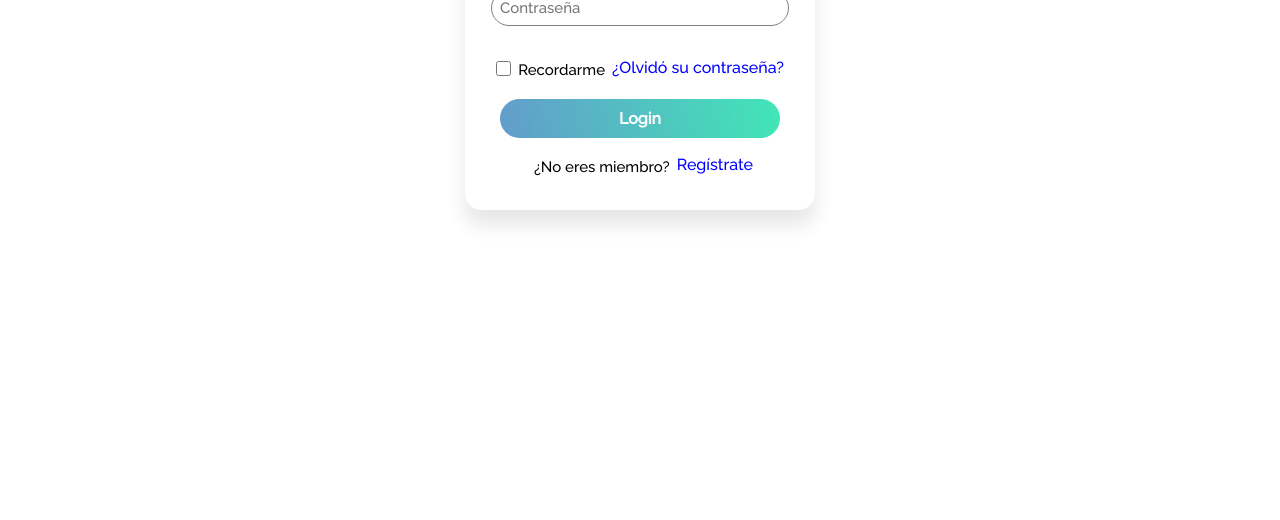
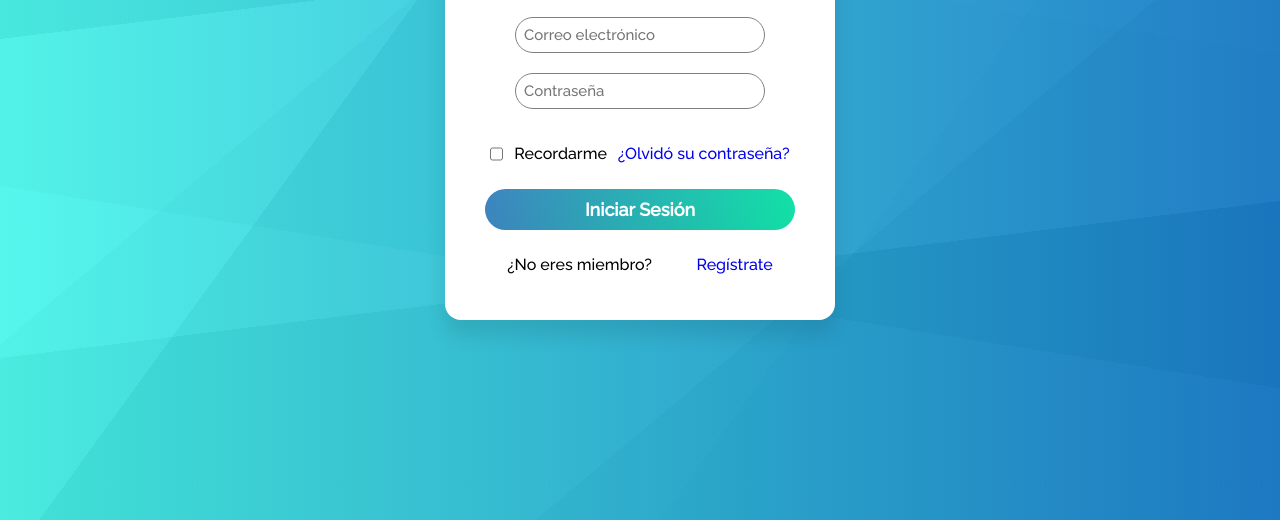
Before and after one commit to NaDisla/LoginWeb, a plain HTML site: page index.html in a window 1280 px wide. Shown: the part 280-800 px from the top of the page. Drawn offline with Linux system fonts and the light colour scheme.

Commit message:
Optimizando estilos.

```diff
--- a/estilos.css
+++ b/estilos.css
@@ -3,26 +3,33 @@
     margin: 0;
     padding: 0;
 }
+html
+{
+    height: 100%;
+}
 body
 {
     font-family: 'Raleway', sans-serif;
+    display: flex;
+    background-image: linear-gradient(306deg, rgba(54, 54, 54, 0.05) 0%, rgba(54, 54, 54, 0.05) 33.333%,rgba(85, 85, 85, 0.05) 33.333%, rgba(85, 85, 85, 0.05) 66.666%,rgba(255, 255, 255, 0.05) 66.666%, rgba(255, 255, 255, 0.05) 99.999%),linear-gradient(353deg, rgba(81, 81, 81, 0.05) 0%, rgba(81, 81, 81, 0.05) 33.333%,rgba(238, 238, 238, 0.05) 33.333%, rgba(238, 238, 238, 0.05) 66.666%,rgba(32, 32, 32, 0.05) 66.666%, rgba(32, 32, 32, 0.05) 99.999%),linear-gradient(140deg, rgba(192, 192, 192, 0.05) 0%, rgba(192, 192, 192, 0.05) 33.333%,rgba(109, 109, 109, 0.05) 33.333%, rgba(109, 109, 109, 0.05) 66.666%,rgba(30, 30, 30, 0.05) 66.666%, rgba(30, 30, 30, 0.05) 99.999%),linear-gradient(189deg, rgba(77, 77, 77, 0.05) 0%, rgba(77, 77, 77, 0.05) 33.333%,rgba(55, 55, 55, 0.05) 33.333%, rgba(55, 55, 55, 0.05) 66.666%,rgba(145, 145, 145, 0.05) 66.666%, rgba(145, 145, 145, 0.05) 99.999%),linear-gradient(90deg, rgb(57,255,241),rgb(18, 131, 221));
+    align-items: center;
+    height: 100%;
 }
 .contenedor
 {
     background-color: white;
     height: 400px;
-    width: 350px;
+    width: 390px;
     display: flex;
-    margin: 7% auto;
+    margin: 20px auto;
     border-radius: 1rem;
-    justify-content: center;
     flex-direction: column;
     box-shadow: 0px 15px 20px rgba(0,0,0,0.1);
 }
 .title
 {
     font-weight: bold;
-    font-size: 30px;
+    font-size: 2em;
     padding: 20px 0;
     width: 100%;
     border-radius: 1rem 1rem 0 0;
@@ -33,15 +40,12 @@ body
 }
 .accesos
 {
-    background: white;
     font-family: 'Raleway',sans-serif;
     padding: .5rem;
-    margin: 15px 10px;
-    align-self: center;
+    margin: 10px 70px;
     border: gray 1px solid;
     border-radius: 5rem;
     font-size: 15px;
-    width: 80%;
 }
 .accesos:focus
 {
@@ -49,41 +53,34 @@ body
 }
 .fila
 {
-    flex-direction: row;
     display: flex;
-    align-self: center;
-    margin: 5px 0;
-}
-.texto-accesos
-{
-    margin: 15px 7px;
-    font-size: 15px;
+    justify-content: space-around;
+    margin: 25px 40px;
 }
 .fila a
 {
-    color: blue;
     text-decoration: none;
-    margin: 12px 0;
 }
 .fila a:hover
 {
     text-decoration: underline;
 }
+.fila a:visited
+{
+    color: blue;
+}
 #btnLogin
 {
     font-family: 'Raleway', sans-serif;
-    font-size: 15px;
+    font-size: 18px;
     font-weight: bold;
-    align-self: center;
-    padding: 10px 40px;
+    color: white;
+    margin: 0 40px;
+    background-image: linear-gradient(145deg, rgba(232, 87, 237, 0.15) 0%,rgba(109, 137, 69, 0.15) 100%),linear-gradient(75deg, rgb(33, 138, 184),rgb(0, 241, 181));
+    border: transparent;
     border-radius: 5rem;
-    border: transparent;
+    padding: 10px 0;
     cursor: pointer;
-    width: 80%;
-    background-image: linear-gradient(145deg, rgba(232, 87, 237, 0.15) 0%,rgba(109, 137, 69, 0.15) 100%),linear-gradient(75deg, rgb(33, 138, 184),rgb(0, 241, 181));
-    color: white;
-    font-size: 1rem;
-    opacity: .8;
 }
 #btnLogin:focus
 {
@@ -91,16 +88,12 @@ body
 }
 #btnLogin:hover
 {
-    opacity: 1;
     transition: .5s;
     background-image: linear-gradient(334deg, rgba(232, 87, 237, 0.15) 0%,rgba(109, 137, 69, 0.15) 100%),linear-gradient(264deg, rgb(33, 138, 184),rgb(0, 241, 181));
 }
-.check
+#casilla
 {
-    width: 15px;
-    height: 15px;
-    align-self: flex-start;
-    margin: 15px 0;
+    height: 20px;
 }
 @media (max-width: 400px)
 {
--- a/index.html
+++ b/index.html
@@ -11,17 +11,17 @@
 </head>
 <body>
     <div class="contenedor">
-        <div class="title">Iniciar Sesión</div>
+        <div class="title">¡Bienviendo(a)!</div>
         <input class="accesos" type="text" placeholder="Correo electrónico">
         <input class="accesos" type="password" placeholder="Contraseña">
         <div class="fila">
-            <input class="check" type="checkbox">
-            <label for="check" class="texto-accesos">Recordarme</label>
+            <input id="casilla" type="checkbox">
+            <label for="check">Recordarme</label>
             <a href="#">¿Olvidó su contraseña?</a>
         </div>
-        <button id="btnLogin">Login</button>
+        <button id="btnLogin">Iniciar Sesión</button>
         <div class="fila">
-            <label class="texto-accesos">¿No eres miembro?</label>
+            <label>¿No eres miembro?</label>
             <a href="#">Regístrate</a>
         </div>
     </div>
```
